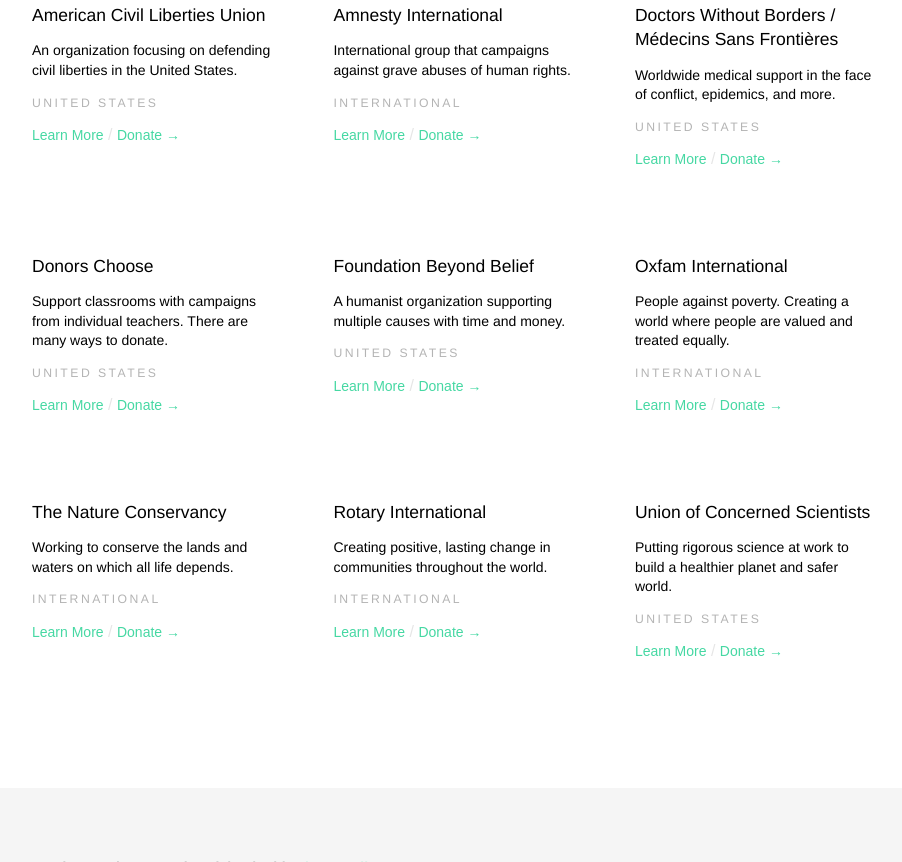
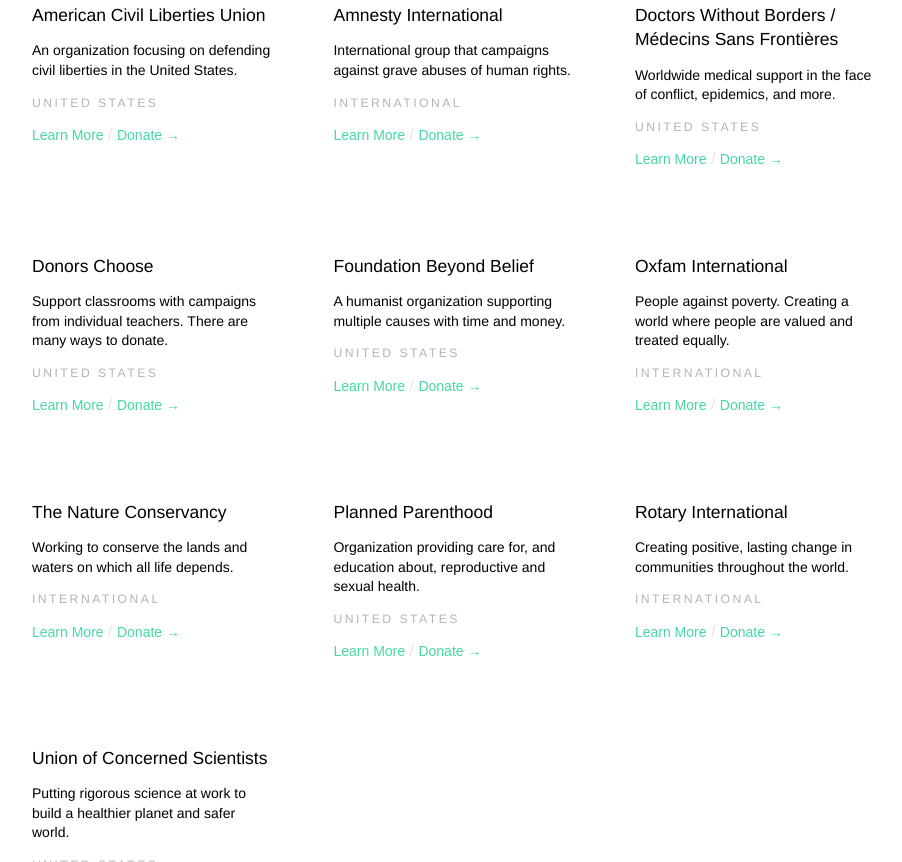
Before and after one commit to joshuajenkins/seculargiving, a website: page index.html in a window 1280 px wide. Shown: the part 368-1230 px from the top of the page, without its empty margins (186-1088 px from the left). Drawn offline with Linux system fonts and the light colour scheme.

Commit message:
Added Planned Parenthood

```diff
--- a/index.html
+++ b/index.html
@@ -107,6 +107,16 @@
       </div>
     </li>
     <li class="charity">
+      <h3 class="charity-name">Planned Parenthood</h3>
+      <p class="charity-description">Organization providing care for, and education about, reproductive and sexual health.</p>
+      <p class="charity-location">United States</p>
+      <div class="charityLinks">
+        <a href="http://www.plannedparenthood.org/" class="charityLinks-link link">Learn More</a>
+        <span class="dividerText">/</span>
+        <a href="https://secure.ppaction.org/site/SPageServer?pagename=pp_ppol_Nondirected_OneTimeGift" class="charityLinks-link link link--primary">Donate <span class="link-arrow">&rarr;</span></a>
+      </div>
+    </li>
+    <li class="charity">
       <h3 class="charity-name">Rotary International</h3>
       <p class="charity-description">Creating positive, lasting change in communities throughout the world.</p>
       <p class="charity-location">International</p>
```
